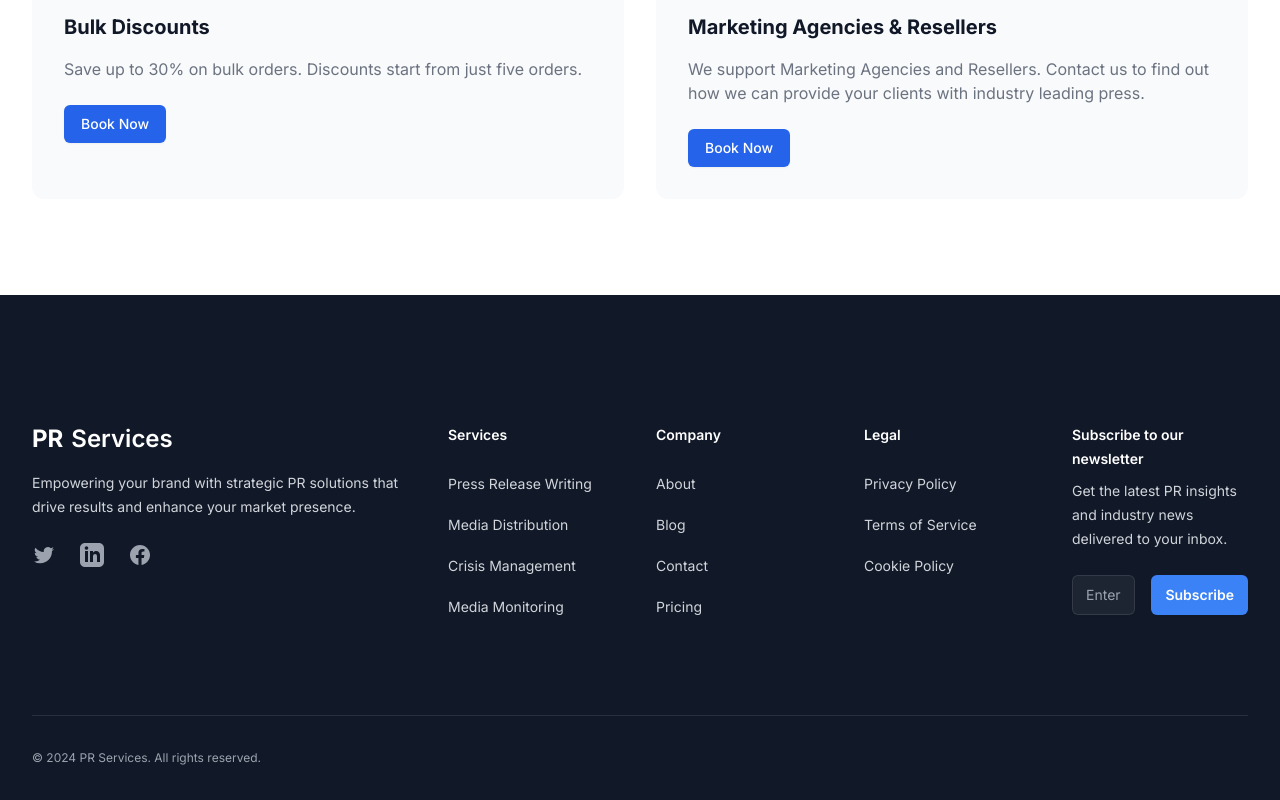
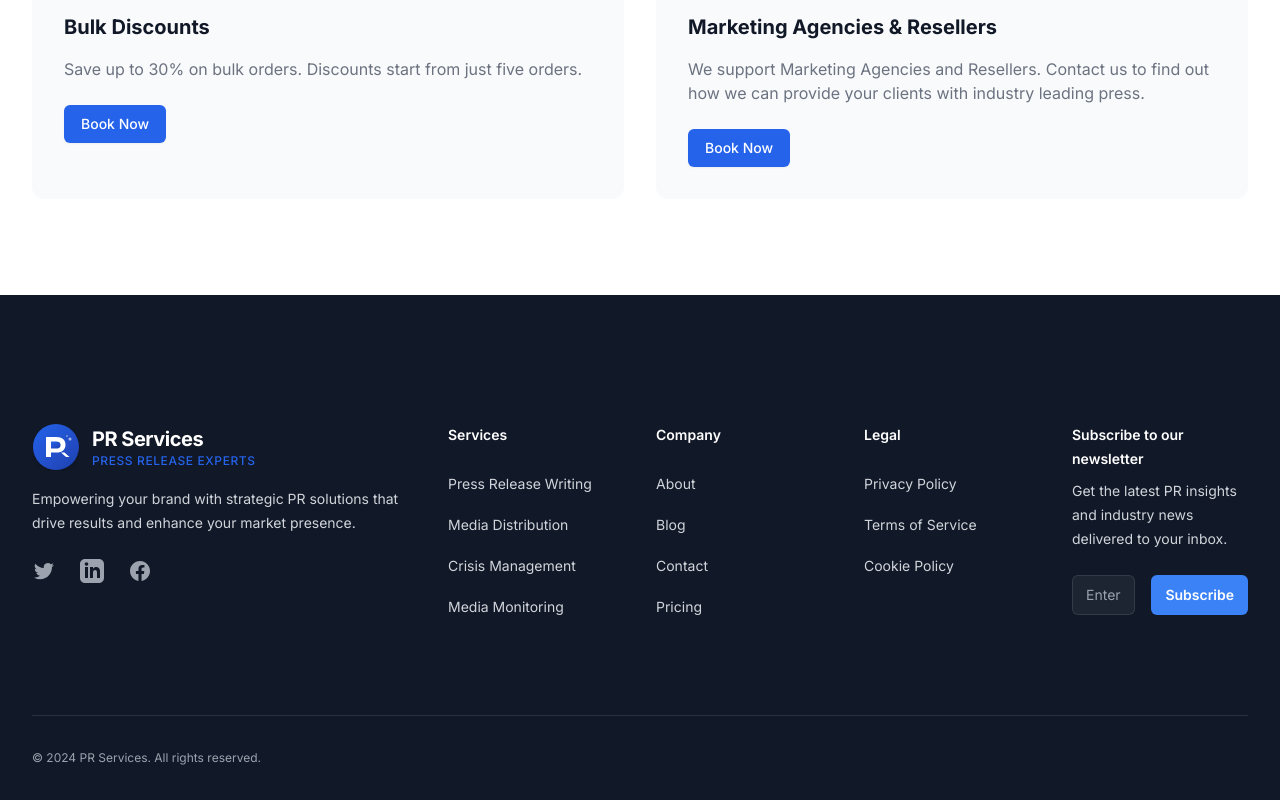
Before and after one commit to madyoss12/pr-services, a Next.js app: page / in a window 1280 px wide. Shown: the part 1733-2533 px from the top of the page. Built offline with nearby package versions, Linux system fonts and the light colour scheme.

Commit message:
fix: Use Logo component in footer
- Replace text logo with Logo component
- Add text-white class for proper color
- Clean up imports

```diff
--- a/src/components/Footer.tsx
+++ b/src/components/Footer.tsx
@@ -1,8 +1,8 @@
 'use client';
 
 import Link from 'next/link';
-import Image from 'next/image';
 import { useState } from 'react';
+import Logo from './Logo';
 
 const navigation = {
   services: [
@@ -76,10 +76,9 @@ export default function Footer() {
         <div className="xl:grid xl:grid-cols-3 xl:gap-8">
           <div className="space-y-8">
             <div className="flex flex-col items-start">
-              <div className="flex items-center">
-                <span className="text-2xl font-bold text-white">PR</span>
-                <span className="ml-2 text-2xl font-semibold text-white">Services</span>
-              </div>
+              <Link href="/" className="flex items-center">
+                <Logo className="text-white" />
+              </Link>
               <p className="mt-4 text-sm leading-6 text-gray-300">
                 Empowering your brand with strategic PR solutions that drive results and enhance your market presence.
               </p>
```
